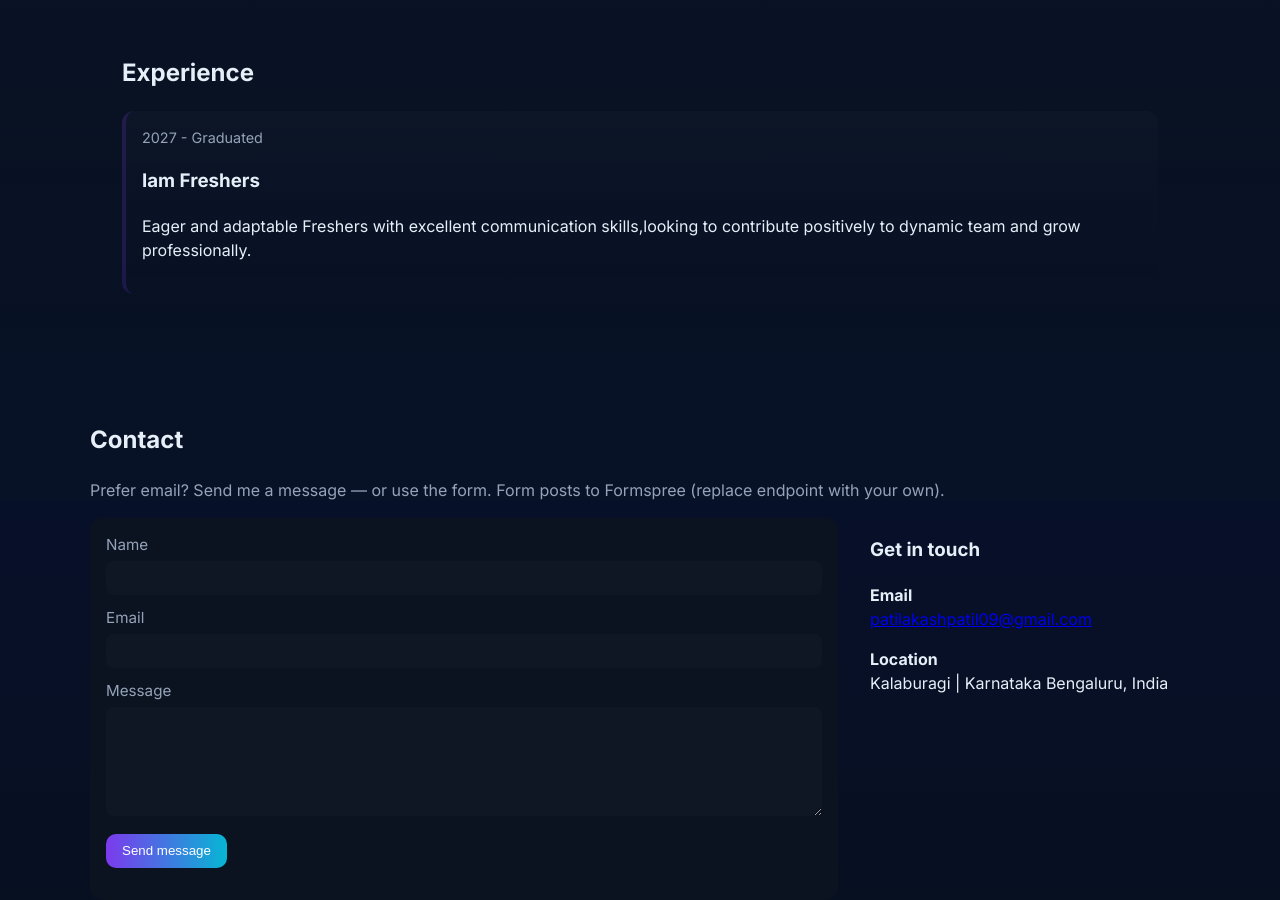
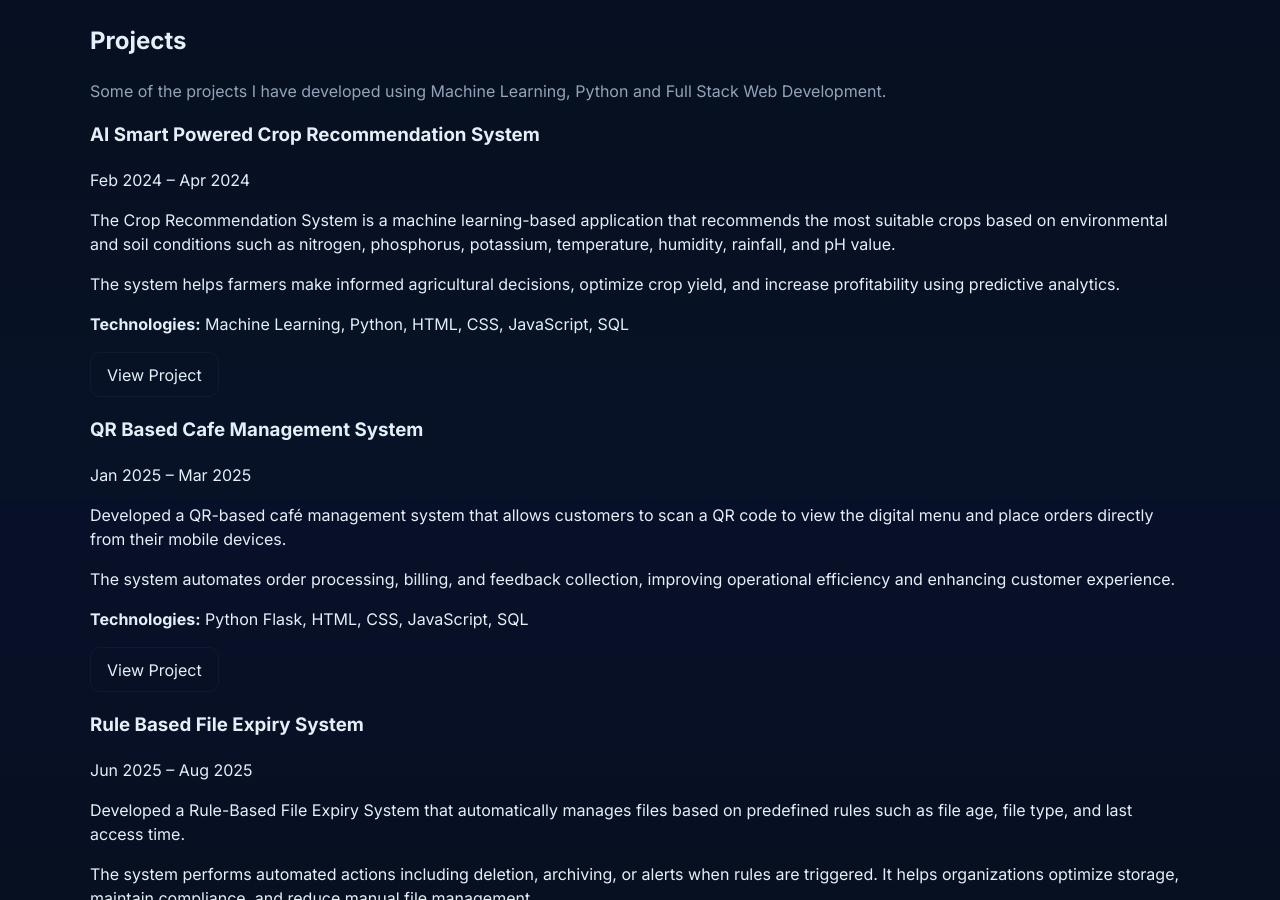
Before and after one commit to patilakashpatil09-collab/portfolio, a plain HTML site: page index.html in a window 1280 px wide. Shown: the part 1900-2800 px from the top of the page. Drawn offline with Linux system fonts and the light colour scheme.

Commit message:
Add projects section with project details
Added a projects section with details about three projects, including their descriptions and technologies used.

```diff
--- a/index.html
+++ b/index.html
@@ -16,7 +16,7 @@
 <body>
   <header class="site-header">
     <nav class="nav container">
-      <a class="brand" href="#hero">Akash Patil</a>
+      <a class="brand" href="#hero">  Akash Patil  💫🎼💻🖤</a>
       <button id="nav-toggle" class="nav-toggle" aria-label="Open menu" aria-expanded="false">
         <span class="hamburger"></span>
       </button>
@@ -148,6 +148,89 @@
         </div>
       </div>
     </section>
+    <section id="projects" class="section container reveal">
+  <h2>Projects</h2>
+  <p class="muted">Some of the projects I have developed using Machine Learning, Python and Full Stack Web Development.</p>
+
+  <div class="projects-grid">
+
+    <!-- Project 1 -->
+    <div class="project-card">
+      <h3>AI Smart Powered Crop Recommendation System</h3>
+      <p class="project-date">Feb 2024 – Apr 2024</p>
+
+      <p>
+      The Crop Recommendation System is a machine learning-based application
+      that recommends the most suitable crops based on environmental and soil
+      conditions such as nitrogen, phosphorus, potassium, temperature,
+      humidity, rainfall, and pH value.
+      </p>
+
+      <p>
+      The system helps farmers make informed agricultural decisions, optimize
+      crop yield, and increase profitability using predictive analytics.
+      </p>
+
+      <p class="tech">
+      <strong>Technologies:</strong> Machine Learning, Python, HTML, CSS,
+      JavaScript, SQL
+      </p>
+
+      <a href="#" class="btn outline">View Project</a>
+    </div>
+
+
+    <!-- Project 2 -->
+    <div class="project-card">
+      <h3>QR Based Cafe Management System</h3>
+      <p class="project-date">Jan 2025 – Mar 2025</p>
+
+      <p>
+      Developed a QR-based café management system that allows customers to
+      scan a QR code to view the digital menu and place orders directly
+      from their mobile devices.
+      </p>
+
+      <p>
+      The system automates order processing, billing, and feedback
+      collection, improving operational efficiency and enhancing
+      customer experience.
+      </p>
+
+      <p class="tech">
+      <strong>Technologies:</strong> Python Flask, HTML, CSS, JavaScript, SQL
+      </p>
+
+      <a href="#" class="btn outline">View Project</a>
+    </div>
+
+
+    <!-- Project 3 -->
+    <div class="project-card">
+      <h3>Rule Based File Expiry System</h3>
+      <p class="project-date">Jun 2025 – Aug 2025</p>
+
+      <p>
+      Developed a Rule-Based File Expiry System that automatically manages
+      files based on predefined rules such as file age, file type, and last
+      access time.
+      </p>
+
+      <p>
+      The system performs automated actions including deletion, archiving,
+      or alerts when rules are triggered. It helps organizations optimize
+      storage, maintain compliance, and reduce manual file management.
+      </p>
+
+      <p class="tech">
+      <strong>Technologies:</strong> Python Flask, HTML, CSS, JavaScript, SQL
+      </p>
+
+      <a href="#" class="btn outline">View Project</a>
+    </div>
+
+  </div>
+</section>
 
     <section id="experience" class="section alt-bg reveal">
       <div class="container">
@@ -192,6 +275,8 @@
         <aside class="contact-card">
           <h3>Get in touch</h3>
           <p><strong>Email</strong><br><a href="mailto:akash@example.com">patilakashpatil09@gmail.com</a></p>
+          <p><strong>LinkedIn</strong><br><a href="https://www.linkedin.com/in/akash-patil-83141034b" target="_blank">linkedin.com/in/akash-patil-09</a></p>
+          <p><strong>GitHub</strong><br><a href="https://github.com/patilakashpatil09-collab" target="_blank">github.com/akashpatil09</a></p>
           <p><strong>Location</strong><br>Kalaburagi | Karnataka Bengaluru, India</p>
         </aside>
       </div>
```
